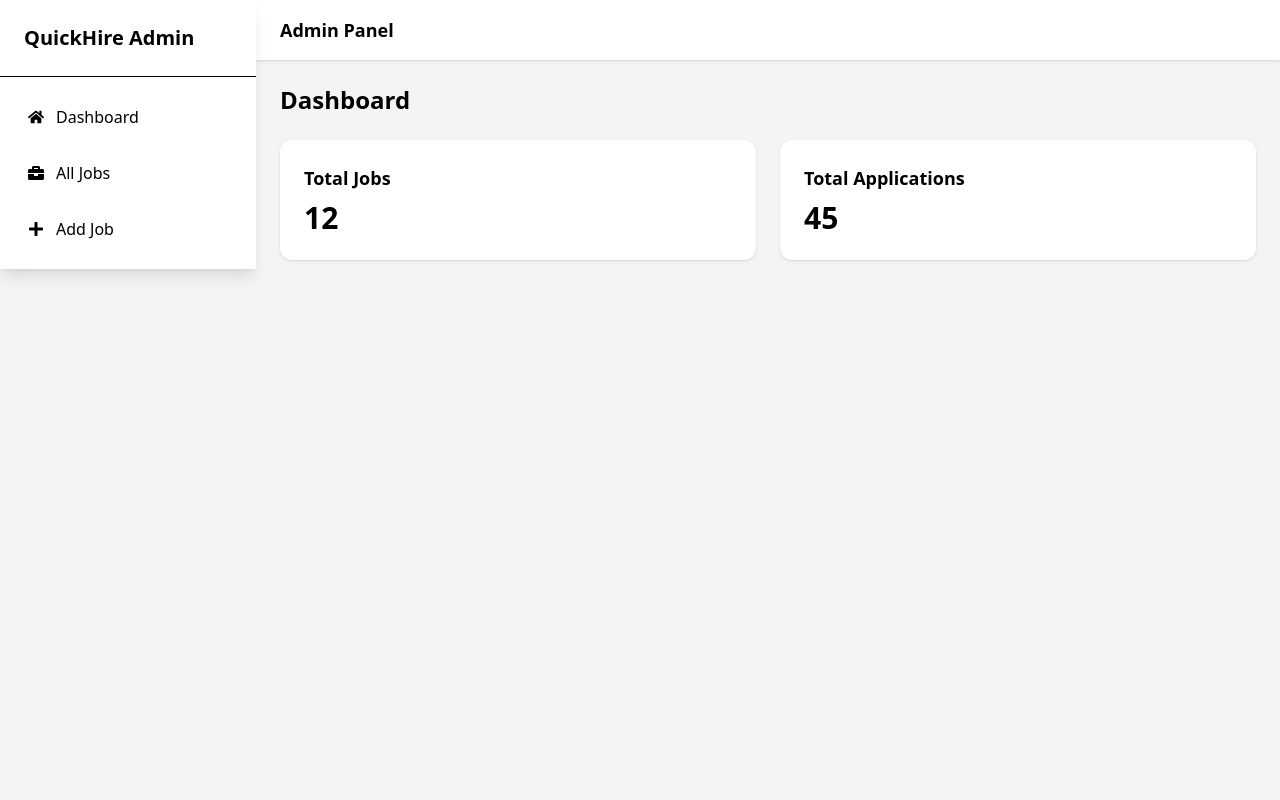
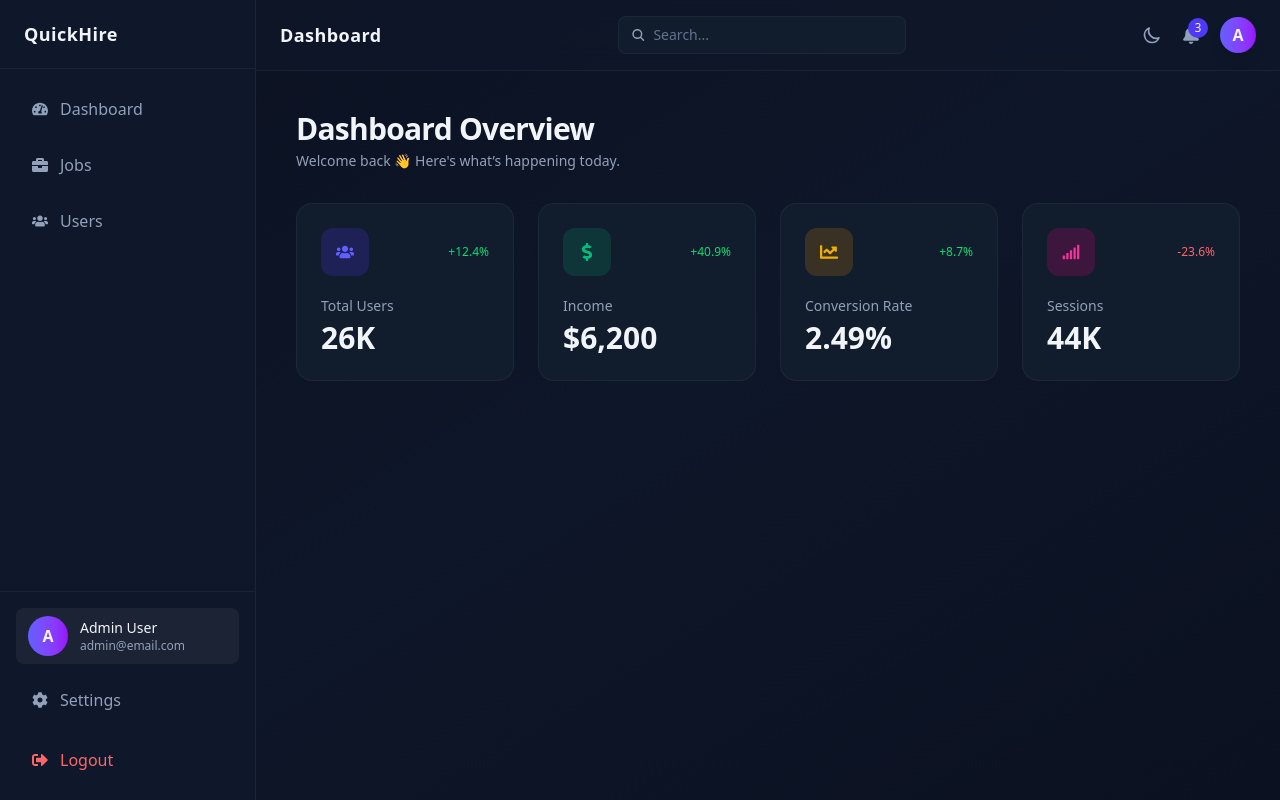
Before and after one commit to MohammadJewelRana/quick-hire, a Next.js app in the folder quickHire-client/: page /admin in a window 1280 px wide. Built offline with nearby package versions, Linux system fonts and the light colour scheme; no server answers.

Commit message:
basic layout ready

```diff
--- a/quickHire-client/app/admin/layout.tsx
+++ b/quickHire-client/app/admin/layout.tsx
@@ -1,20 +1,24 @@
 "use client";
 
-import Header from "@/app/components/admin/Header";
-import Sidebar from "@/app/components/admin/Sidebar";
 import { ReactNode, useState } from "react";
-
+import Sidebar from "../components/admin/Sidebar";
+import Header from "../components/admin/Header";
 
 export default function AdminLayout({ children }: { children: ReactNode }) {
-  const [sidebarOpen, setSidebarOpen] = useState(false);
+  const [open, setOpen] = useState(false);
 
   return (
-    <div className="min-h-screen flex bg-gray-100">
-      <Sidebar sidebarOpen={sidebarOpen} setSidebarOpen={setSidebarOpen} />
+    <div className="flex min-h-screen
+    bg-gradient-to-br from-[#0B1120] via-[#0E1629] to-[#0B1120]
+    text-slate-100">
 
-      <div className="flex-1 flex flex-col">
-        <Header setSidebarOpen={setSidebarOpen} />
-        <main className="p-6">{children}</main>
+      <Sidebar open={open} setOpen={setOpen} />
+
+      <div className="flex flex-col flex-1">
+        <Header setOpen={setOpen} />
+        <main className="flex-1 p-6 md:p-10">
+          {children}
+        </main>
       </div>
     </div>
   );
--- a/quickHire-client/app/admin/page.tsx
+++ b/quickHire-client/app/admin/page.tsx
@@ -1,18 +1,117 @@
-export default function AdminDashboard() {
+import { FaUsers, FaDollarSign, FaChartLine, FaSignal } from "react-icons/fa";
+
+export default function AdminPage() {
   return (
     <div>
-      <h2 className="text-2xl font-bold mb-6">Dashboard</h2>
+      {/* Page Title */}
+      <div className="mb-8">
+        <h2 className="text-2xl md:text-3xl font-bold tracking-tight">
+          Dashboard Overview
+        </h2>
+        <p className="text-slate-400 text-sm mt-1">
+          Welcome back 👋 Here's what’s happening today.
+        </p>
+      </div>
 
-      <div className="grid md:grid-cols-2 gap-6">
-        <div className="bg-white p-6 rounded-xl shadow">
-          <h3 className="text-lg font-semibold">Total Jobs</h3>
-          <p className="text-3xl font-bold mt-2">12</p>
+      {/* Stats Cards */}
+      <div className="grid sm:grid-cols-2 xl:grid-cols-4 gap-6">
+
+        {/* Users Card */}
+        <div className="bg-[#111C2D] p-6 rounded-2xl border border-white/5
+        hover:border-indigo-500/40 transition-all duration-300
+        hover:-translate-y-1 hover:shadow-xl hover:shadow-indigo-500/10">
+
+          <div className="flex items-center justify-between">
+            <div className="w-12 h-12 rounded-xl bg-indigo-600/20
+            flex items-center justify-center text-indigo-500">
+              <FaUsers size={18} />
+            </div>
+
+            <span className="text-xs text-green-400 font-medium">
+              +12.4%
+            </span>
+          </div>
+
+          <h4 className="text-slate-400 text-sm mt-5">
+            Total Users
+          </h4>
+          <p className="text-3xl font-bold mt-1">
+            26K
+          </p>
         </div>
 
-        <div className="bg-white p-6 rounded-xl shadow">
-          <h3 className="text-lg font-semibold">Total Applications</h3>
-          <p className="text-3xl font-bold mt-2">45</p>
+        {/* Income Card */}
+        <div className="bg-[#111C2D] p-6 rounded-2xl border border-white/5
+        hover:border-emerald-500/40 transition-all duration-300
+        hover:-translate-y-1 hover:shadow-xl hover:shadow-emerald-500/10">
+
+          <div className="flex items-center justify-between">
+            <div className="w-12 h-12 rounded-xl bg-emerald-600/20
+            flex items-center justify-center text-emerald-500">
+              <FaDollarSign size={18} />
+            </div>
+
+            <span className="text-xs text-green-400 font-medium">
+              +40.9%
+            </span>
+          </div>
+
+          <h4 className="text-slate-400 text-sm mt-5">
+            Income
+          </h4>
+          <p className="text-3xl font-bold mt-1">
+            $6,200
+          </p>
         </div>
+
+        {/* Conversion Card */}
+        <div className="bg-[#111C2D] p-6 rounded-2xl border border-white/5
+        hover:border-yellow-500/40 transition-all duration-300
+        hover:-translate-y-1 hover:shadow-xl hover:shadow-yellow-500/10">
+
+          <div className="flex items-center justify-between">
+            <div className="w-12 h-12 rounded-xl bg-yellow-600/20
+            flex items-center justify-center text-yellow-500">
+              <FaChartLine size={18} />
+            </div>
+
+            <span className="text-xs text-green-400 font-medium">
+              +8.7%
+            </span>
+          </div>
+
+          <h4 className="text-slate-400 text-sm mt-5">
+            Conversion Rate
+          </h4>
+          <p className="text-3xl font-bold mt-1">
+            2.49%
+          </p>
+        </div>
+
+        {/* Sessions Card */}
+        <div className="bg-[#111C2D] p-6 rounded-2xl border border-white/5
+        hover:border-pink-500/40 transition-all duration-300
+        hover:-translate-y-1 hover:shadow-xl hover:shadow-pink-500/10">
+
+          <div className="flex items-center justify-between">
+            <div className="w-12 h-12 rounded-xl bg-pink-600/20
+            flex items-center justify-center text-pink-500">
+              <FaSignal size={18} />
+            </div>
+
+            <span className="text-xs text-red-400 font-medium">
+              -23.6%
+            </span>
+          </div>
+
+          <h4 className="text-slate-400 text-sm mt-5">
+            Sessions
+          </h4>
+          <p className="text-3xl font-bold mt-1">
+            44K
+          </p>
+        </div>
+
       </div>
     </div>
   );
--- a/quickHire-client/app/components/admin/Header.tsx
+++ b/quickHire-client/app/components/admin/Header.tsx
@@ -1,18 +1,72 @@
 "use client";
 
-import { FaBars } from "react-icons/fa";
+import { FaBars, FaBell } from "react-icons/fa";
+import { HiOutlineMoon } from "react-icons/hi";
+import { IoSearch } from "react-icons/io5";
 
-export default function Header({ setSidebarOpen }: any) {
+interface Props {
+  setOpen: (value: boolean) => void;
+}
+
+export default function Header({ setOpen }: Props) {
   return (
-    <header className="bg-white shadow px-6 py-4 flex justify-between items-center">
-      <button
-        className="md:hidden"
-        onClick={() => setSidebarOpen((prev: boolean) => !prev)}
-      >
-        <FaBars size={20} />
-      </button>
+    <header className="sticky top-0 z-30
+    backdrop-blur-md bg-[#0F172A]/80
+    border-b border-white/5
+    px-6 py-4 flex items-center justify-between">
 
-      <h1 className="font-semibold text-lg">Admin Panel</h1>
+      {/* Left */}
+      <div className="flex items-center gap-4">
+        <button
+          onClick={() => setOpen(true)}
+          className="md:hidden text-slate-400 hover:text-white"
+        >
+          <FaBars size={20} />
+        </button>
+
+        <h1 className="text-lg font-semibold tracking-wide">
+          Dashboard
+        </h1>
+      </div>
+
+      {/* Center */}
+      <div className="hidden md:flex items-center
+      bg-[#111C2D] border border-white/5
+      rounded-lg px-3 py-2 w-72">
+        <IoSearch className="text-slate-400 mr-2" />
+        <input
+          type="text"
+          placeholder="Search..."
+          className="bg-transparent outline-none text-sm w-full
+          placeholder:text-slate-500"
+        />
+      </div>
+
+      {/* Right */}
+      <div className="flex items-center gap-5">
+        <HiOutlineMoon
+          className="cursor-pointer text-slate-400 hover:text-white"
+          size={20}
+        />
+
+        <div className="relative">
+          <FaBell
+            className="cursor-pointer text-slate-400 hover:text-white"
+            size={18}
+          />
+          <span className="absolute -top-2 -right-2
+          bg-indigo-600 text-xs w-5 h-5
+          flex items-center justify-center rounded-full">
+            3
+          </span>
+        </div>
+
+        <div className="w-9 h-9 rounded-full
+        bg-gradient-to-r from-indigo-500 to-purple-600
+        flex items-center justify-center font-semibold shadow-lg">
+          A
+        </div>
+      </div>
     </header>
   );
 }
--- a/quickHire-client/app/components/admin/Sidebar.tsx
+++ b/quickHire-client/app/components/admin/Sidebar.tsx
@@ -1,39 +1,102 @@
 "use client";
 
 import Link from "next/link";
-import { FaBriefcase, FaPlus, FaHome } from "react-icons/fa";
+import {
+  FaTachometerAlt,
+  FaBriefcase,
+  FaUsers,
+  FaCog,
+  FaSignOutAlt,
+} from "react-icons/fa";
+import { IoClose } from "react-icons/io5";
 
-export default function Sidebar({ sidebarOpen, setSidebarOpen }: any) {
+interface Props {
+  open: boolean;
+  setOpen: (value: boolean) => void;
+}
+
+export default function Sidebar({ open, setOpen }: Props) {
   return (
+    <>
+      {open && (
+        <div
+          className="fixed inset-0 bg-black/60 z-40 md:hidden"
+          onClick={() => setOpen(false)}
+        />
+      )}
+
       <aside
-      className={`bg-white shadow-lg w-64 fixed md:static z-50 h-full transition-transform ${
-        sidebarOpen ? "translate-x-0" : "-translate-x-full md:translate-x-0"
-      }`}
+        className={`fixed md:static z-50 top-0 left-0 h-screen w-64
+        bg-[#0F172A] border-r border-white/5
+        flex flex-col justify-between
+        transition-transform duration-300
+        ${open ? "translate-x-0" : "-translate-x-full md:translate-x-0"}`}
       >
-      <div className="p-6 font-bold text-xl border-b">QuickHire Admin</div>
+        {/* Top */}
+        <div>
+          <div className="px-6 py-5 border-b border-white/5">
+            <h2 className="text-lg font-bold tracking-wide">
+              QuickHire
+            </h2>
+          </div>
 
-      <nav className="flex flex-col gap-2 p-4">
+          <nav className="p-4 space-y-2">
             <Link
               href="/admin"
-          className="flex items-center gap-3 p-3 rounded-lg hover:bg-gray-100"
+              className="flex items-center gap-3 px-4 py-3 rounded-lg
+              text-slate-400 hover:bg-white/5 hover:text-white transition"
             >
-          <FaHome /> Dashboard
+              <FaTachometerAlt />
+              Dashboard
             </Link>
 
             <Link
               href="/admin/jobs"
-          className="flex items-center gap-3 p-3 rounded-lg hover:bg-gray-100"
+              className="flex items-center gap-3 px-4 py-3 rounded-lg
+              text-slate-400 hover:bg-white/5 hover:text-white transition"
             >
-          <FaBriefcase /> All Jobs
+              <FaBriefcase />
+              Jobs
             </Link>
 
             <Link
-          href="/admin/jobs/create"
-          className="flex items-center gap-3 p-3 rounded-lg hover:bg-gray-100"
+              href="#"
+              className="flex items-center gap-3 px-4 py-3 rounded-lg
+              text-slate-400 hover:bg-white/5 hover:text-white transition"
             >
-          <FaPlus /> Add Job
+              <FaUsers />
+              Users
             </Link>
           </nav>
+        </div>
+
+        {/* Bottom */}
+        <div className="border-t border-white/5 p-4 space-y-3">
+          <div className="flex items-center gap-3 px-3 py-2 rounded-lg bg-white/5">
+            <div className="w-10 h-10 rounded-full
+            bg-gradient-to-r from-indigo-500 to-purple-600
+            flex items-center justify-center font-semibold">
+              A
+            </div>
+            <div>
+              <p className="text-sm font-medium">Admin User</p>
+              <p className="text-xs text-slate-400">admin@email.com</p>
+            </div>
+          </div>
+
+          <button className="w-full flex items-center gap-3 px-4 py-3 rounded-lg
+          text-slate-400 hover:bg-white/5 hover:text-white transition">
+            <FaCog />
+            Settings
+          </button>
+
+          <button className="w-full flex items-center gap-3 px-4 py-3 rounded-lg
+          text-red-400 hover:bg-red-500/10 transition">
+            <FaSignOutAlt />
+            Logout
+          </button>
+        </div>
       </aside>
+    </>
   );
 }
```
Lines whose indentation alone changed are shown as unchanged.
